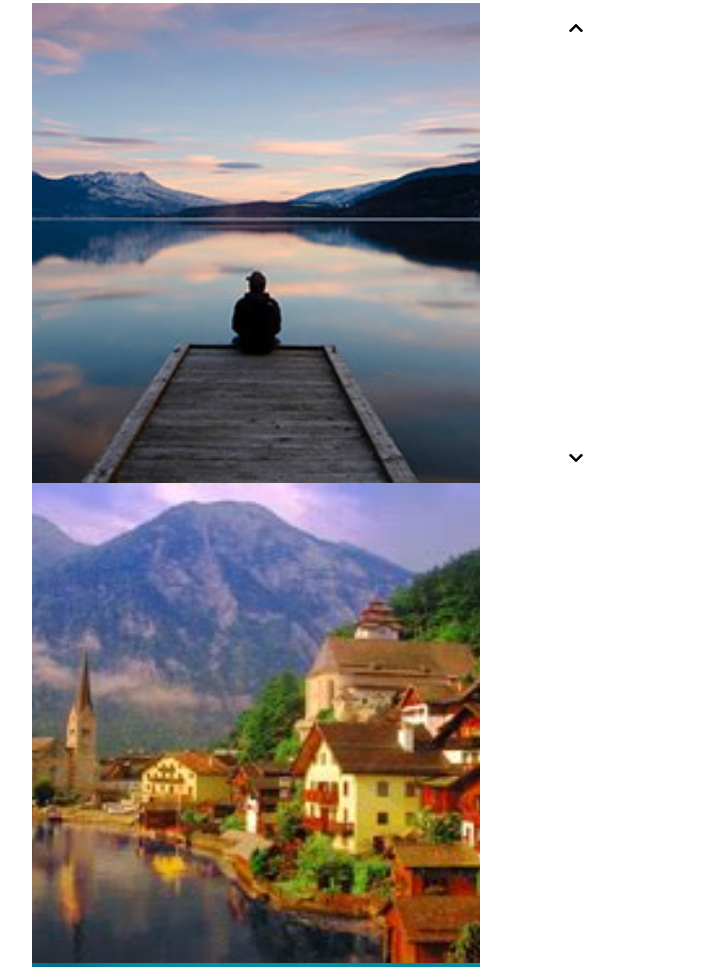
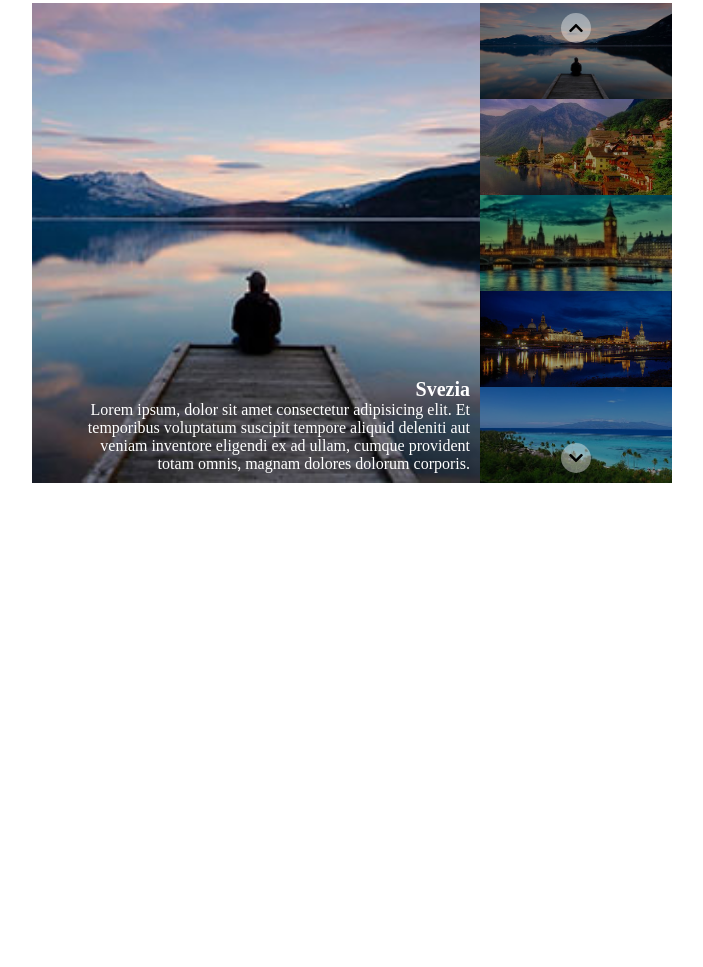
Before and after one commit to AlessioBottin/vue-slider, a plain HTML site: page index.html in a window 1280 px wide. Shown: the part 157-1124 px from the top of the page, without its empty margins (288-991 px from the left). After the commit the page ends 800 px from the top, so only its background shows below. Drawn offline with nearby package versions, Linux system fonts and the light colour scheme.

Commit message:
created main img and thumbs

```diff
--- a/index.html
+++ b/index.html
@@ -21,13 +21,13 @@
                 <div class="current-img">
 
                     <!-- Single img  -->
-                    <div v-for="slide in slides" class="single-img">
+                    <div class="single-img">
 
-                        <img :src="slide.imgSrc" alt="">
+                        <img :src="slides[currentActiveSlideIndex].imgSrc" :alt="slides[currentActiveSlideIndex].title">
 
                         <div class="desc">
-                            <div class="title"></div>
-                            <p class="text"></p>
+                            <div class="title">{{ slides[currentActiveSlideIndex].title }}</div>
+                            <p class="text">{{ slides[currentActiveSlideIndex].text }}</p>
                         </div>
                     </div>
 
@@ -37,10 +37,10 @@
                 <div class="thumbnails">
 
                     <!-- Single thumbnail  -->
-                    <!-- <div class="single-thumbnail">
+                    <div v-for="slide in slides" class="single-thumbnail">
                         <div class="overlay"></div>
-                        <img src="img/01.jpg" alt="">
-                    </div> -->
+                        <img :src="slide.imgSrc" alt="slide.title">
+                    </div>
 
                     <!-- Arrow up  -->
                     <div class="arrow up">
```
